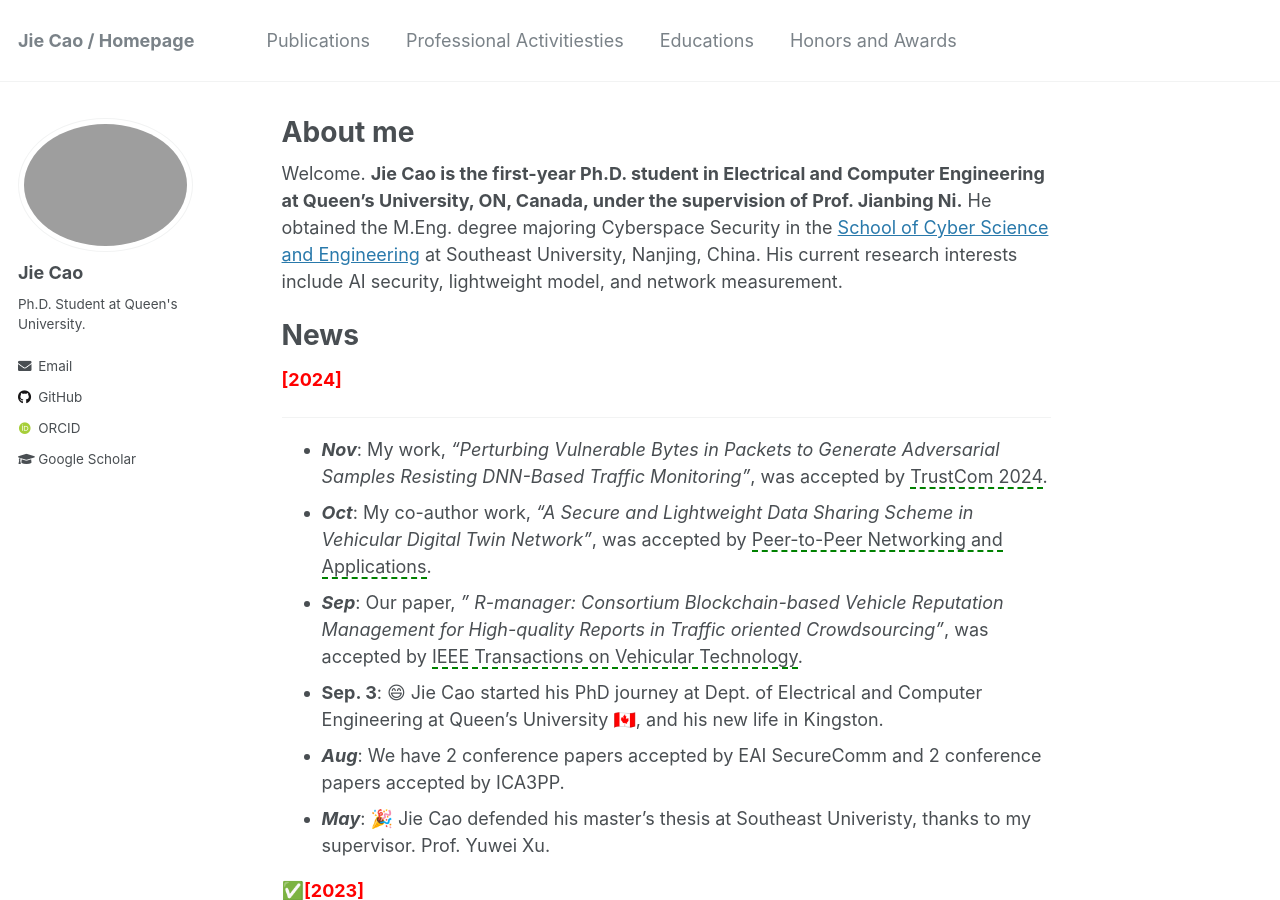
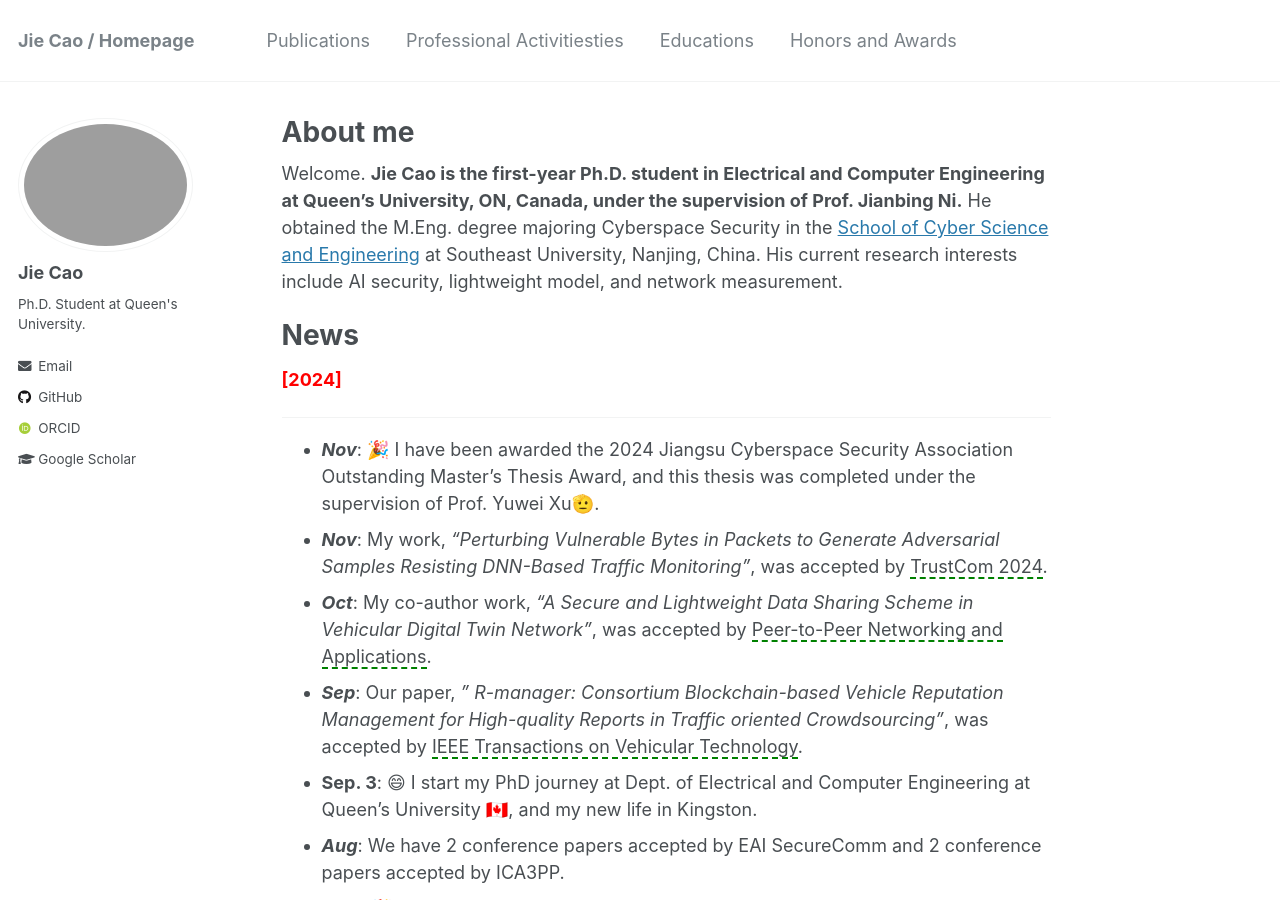
Before and after one commit to JieJayCao/JieJayCao.github.io, a Jekyll site: the page built from _pages/about.md, in a window 1280 px wide and 900 px high. Built offline with Jekyll 4.4.1, drawn with Linux system fonts in a browser that asks for light colours; some web fonts are replaced; formulas are drawn with MathJax 3; comment, search, counter and statistics services are not loaded; some of the changed text lies outside the part shown.

Commit message:
Update about.md

```diff
--- a/_pages/about.md
+++ b/_pages/about.md
@@ -14,12 +14,13 @@ Welcome. **Jie Cao is the first-year Ph.D. student in Electrical and Computer En
 **<font color=red>[2024]</font>**
 
 _________________
+- ***Nov***: 🎉 I have been awarded the 2024 Jiangsu Cyberspace Security Association Outstanding Master’s Thesis Award, and this thesis was completed under the supervision of Prof. Yuwei Xu🫡.
 - ***Nov***: My work, *"Perturbing Vulnerable Bytes in Packets to Generate Adversarial Samples Resisting DNN-Based Traffic Monitoring"*, was accepted by <span style="border-bottom: 2px dashed green;">TrustCom 2024</span>.
 - ***Oct***: My co-author work, *"A Secure and Lightweight Data Sharing Scheme in Vehicular Digital Twin Network"*,  was accepted by <span style="border-bottom: 2px dashed green;">Peer-to-Peer Networking and Applications</span>.
 - ***Sep***: Our paper, *" R-manager: Consortium Blockchain-based Vehicle Reputation Management for High-quality Reports in Traffic oriented Crowdsourcing"*, was accepted by <span style="border-bottom: 2px dashed green;">IEEE Transactions on Vehicular Technology</span>.
-- **Sep. 3**: 😄 Jie Cao started his PhD journey at Dept. of Electrical and Computer Engineering at Queen's University 🇨🇦, and his new life in Kingston.
+- **Sep. 3**: 😄 I start my PhD journey at Dept. of Electrical and Computer Engineering at Queen's University 🇨🇦, and my new life in Kingston.
 - ***Aug***: We have 2 conference papers accepted by EAI SecureComm and 2 conference papers accepted by ICA3PP.
-- ***May***: 🎉 Jie Cao defended his master's thesis at Southeast Univeristy, thanks to my supervisor. Prof. Yuwei Xu.
+- ***May***: 🎉 I defended his master's thesis at Southeast Univeristy, thanks to my supervisor. Prof. Yuwei Xu.
 
 
 
```
